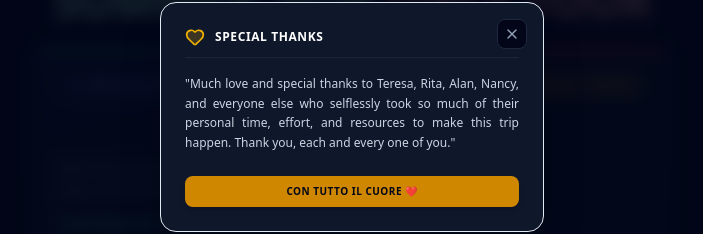
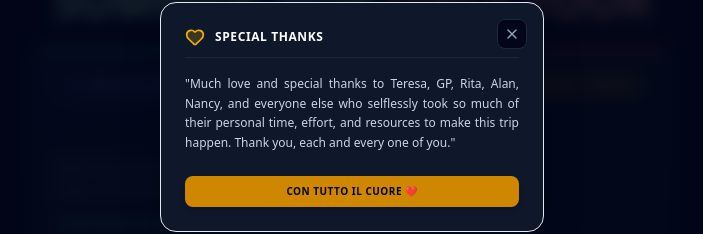
Before and after one commit to Witty725/italy-tourv2, a React (Vite) app: page / in a window 1280 px wide. Both pictures are taken after a click on the button "SPECIAL THANKS". Shown: the part 283-517 px from the top of the page, without its empty margins (288-991 px from the left). Built offline with nearby package versions, Linux system fonts and the light colour scheme.

Commit message:
docs: add GP to special thanks section

```diff
--- a/src/components/HomeTab.tsx
+++ b/src/components/HomeTab.tsx
@@ -655,7 +655,7 @@ export function HomeTab({ onNavigate }: HomeTabProps) {
               </div>
 
               <p className="text-xs text-slate-300 leading-relaxed font-sans text-justify">
-                "Much love and special thanks to Teresa, Rita, Alan, Nancy, and everyone else who selflessly took so much of their personal time, effort, and resources to make this trip happen. Thank you, each and every one of you."
+                "Much love and special thanks to Teresa, GP, Rita, Alan, Nancy, and everyone else who selflessly took so much of their personal time, effort, and resources to make this trip happen. Thank you, each and every one of you."
               </p>
 
               <button
```
